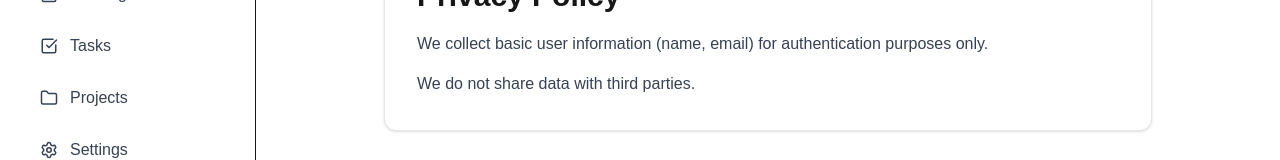
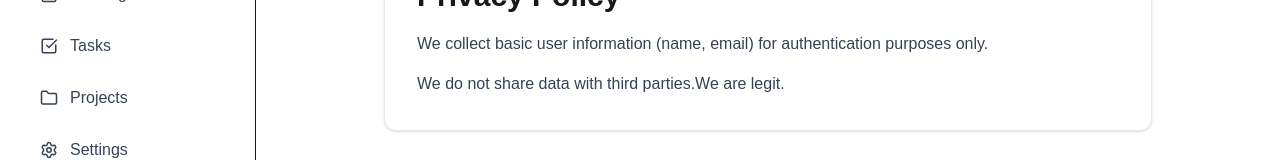
Before and after one commit to HarshJajaniya/frontend, a Next.js app: page /privacy in a window 1280 px wide. Shown: the part 162-322 px from the top of the page. Built offline with nearby package versions, Linux system fonts and the light colour scheme; no server answers.

Commit message:
Test dockerhub

```diff
--- a/src/app/privacy/page.tsx
+++ b/src/app/privacy/page.tsx
@@ -6,7 +6,7 @@ export default function PrivacyPage() {
         We collect basic user information (name, email) for authentication purposes only.
       </p>
       <p className="text-gray-700 leading-7 mt-3">
-        We do not share data with third parties.
+        We do not share data with third parties.We are legit.
       </p>
     </section>
   );
```
